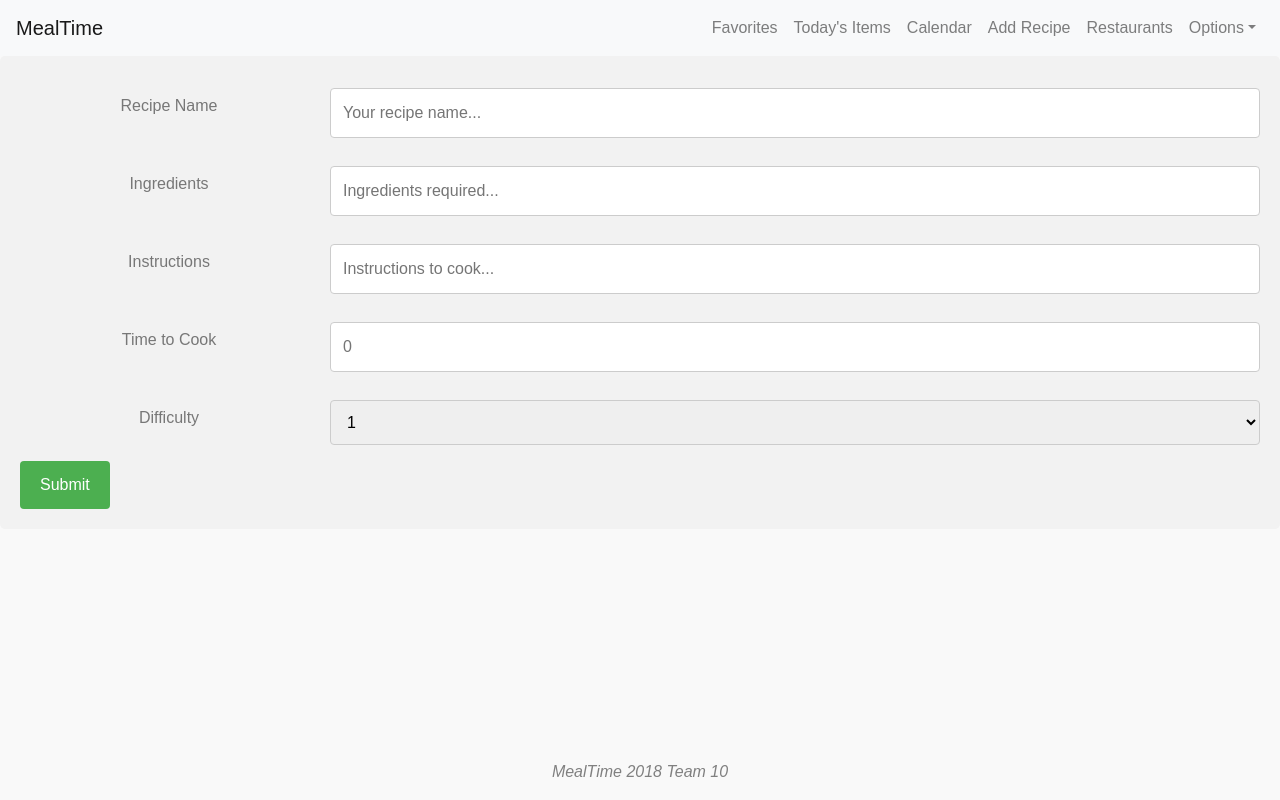
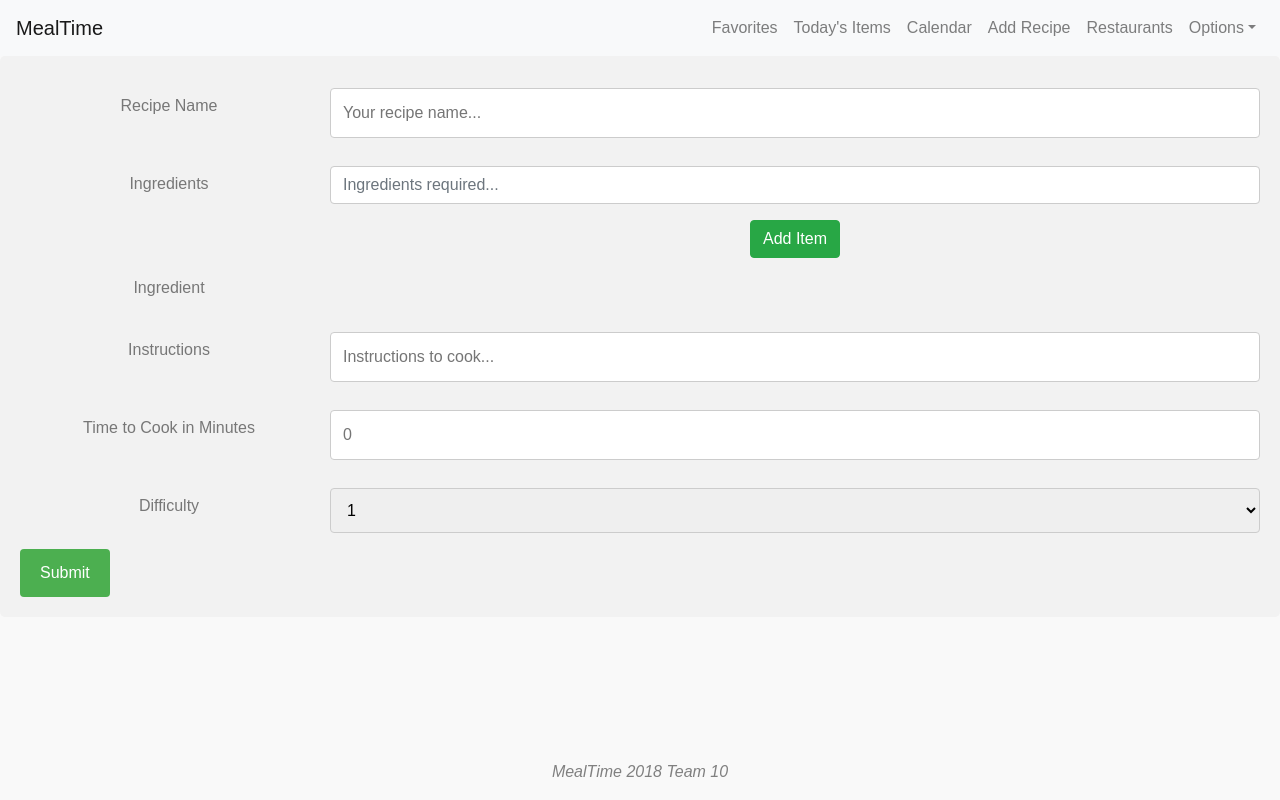
Before and after one commit to pkfoury/MealTime, a React (Create React App) app in the folder mealtime-frontend/: page /add-recipe in a window 1280 px wide. Built offline with nearby package versions, Linux system fonts and the light colour scheme.

Commit message:
Add Recipe S2
* Added USDA API Support in Add Recipe Page

```diff
--- a/mealtime-frontend/src/components/AddRecipe.js
+++ b/mealtime-frontend/src/components/AddRecipe.js
@@ -2,6 +2,59 @@ import React, { Component } from 'react';
 import './AddRecipe.css';
 
 class AddRecipe extends Component {
+  constructor(props) {
+    super(props);
+    this.state = {
+      dropdownItems: [],
+      items: [],
+      selectedItem: null,
+      term: null,
+      terms: []
+    }
+  }
+  doSearch(term) {
+    var link = 'https://api.nal.usda.gov/ndb/search/?format=json&q=' + term + '&sort=n&max=25&offset=0&api_key=WzLOlbq03SgcdDo2zPXUp5YgebYGwbcLcDnQJv8H';
+    fetch(link).then(function(response) {
+      return response.json();
+    }).then(function(jsonData) {
+      console.log(jsonData);
+      if (jsonData.list == null) {
+        this.setState({ term: term});
+        return;
+      }
+      const items = jsonData.list.item;
+      this.setState({dropdownItems: items});
+      if (items.length == 1) {
+        this.setState({ selectedItem: items[0] });
+      }
+      else {
+        this.setState({ term: term});
+      }
+    }.bind(this));
+  }
+
+  addItemToIngredientsList() {
+    var arrayTerms = this.state.terms.slice();
+    if (this.state.selectedItem == null) {
+      arrayTerms.push(this.state.term);
+      this.setState({ dropdownItems: [], selectedItem: null, terms: arrayTerms, term: null});
+      this.refs.foodSearch.value = '';
+    }
+    else {
+    var link='https://api.nal.usda.gov/ndb/nutrients/?format=json&api_key=WzLOlbq03SgcdDo2zPXUp5YgebYGwbcLcDnQJv8H&ndbno=' + this.state.selectedItem.ndbno + '&nutrients=208';
+    fetch(link).then(function(response) {
+      return response.json();
+    }).then(function(jsonData) {
+      console.log(jsonData);
+      var arrayItems = this.state.items.slice();
+      arrayItems.push(jsonData.report.foods[0]);
+      arrayTerms.push(jsonData.report.foods[0].name);
+      this.setState({ items: arrayItems, dropdownItems: [], selectedItem: null, terms: arrayTerms, term: null });
+      this.refs.foodSearch.value = '';
+    }.bind(this));
+    }
+  }
+
   render() {
     return (
       <div className="AddRecipe">
@@ -19,7 +72,40 @@ class AddRecipe extends Component {
               <label>Ingredients</label>
             </div>
             <div className="col-75">
-              <input type="text" id="ingred" name="ingredients" placeholder="Ingredients required..."/>
+              <input type="text"
+                onChange={event => this.doSearch(event.target.value)}
+                className="form-control"
+                placeholder="Ingredients required..."
+                id="foodSearch"
+                list="items"
+                ref="foodSearch"
+                />
+              <datalist id="items">
+                {this.state.dropdownItems.map((dropdownItem, index) => (
+                  <option key={index} value={dropdownItem.name}/>
+                ))}
+              </datalist>
+              <div>
+                <button type="button" className="btn-success btn" onClick={() => this.addItemToIngredientsList()}>Add Item</button>
+              </div>
+              <link rel="stylesheet" href="https://stackpath.bootstrapcdn.com/bootstrap/4.1.0/css/bootstrap.min.css"
+                integrity="sha384-9gVQ4dYFwwWSjIDZnLEWnxCjeSWFphJiwGPXr1jddIhOegiu1FwO5qRGvFXOdJZ4"
+                crossOrigin="anonymous"></link>
+            </div>
+          </div>
+          <div className="row">
+            <div className="col-25">
+              <label>Ingredient</label>
+            </div>
+            <div className="col-75">
+              {this.state.terms.map((item, index) => (
+                <div key={item} className="selected-item-row row">
+                  <div className="col-lg-5">{item}</div>
+                </div>
+              ))}
+              <link rel="stylesheet" href="https://stackpath.bootstrapcdn.com/bootstrap/4.1.0/css/bootstrap.min.css"
+                integrity="sha384-9gVQ4dYFwwWSjIDZnLEWnxCjeSWFphJiwGPXr1jddIhOegiu1FwO5qRGvFXOdJZ4"
+                crossOrigin="anonymous"></link>
             </div>
           </div>
           <div className="row">
@@ -32,7 +118,7 @@ class AddRecipe extends Component {
           </div>
           <div className="row">
             <div className="col-25">
-              <label>Time to Cook</label>
+              <label>Time to Cook in Minutes</label>
             </div>
             <div className="col-75">
               <input type="number" id="time" name="timeToCook" placeholder="0" step="1" min="0"/>
@@ -61,4 +147,4 @@ class AddRecipe extends Component {
   }
 }
 
-export default AddRecipe
+export default AddRecipe;
```
